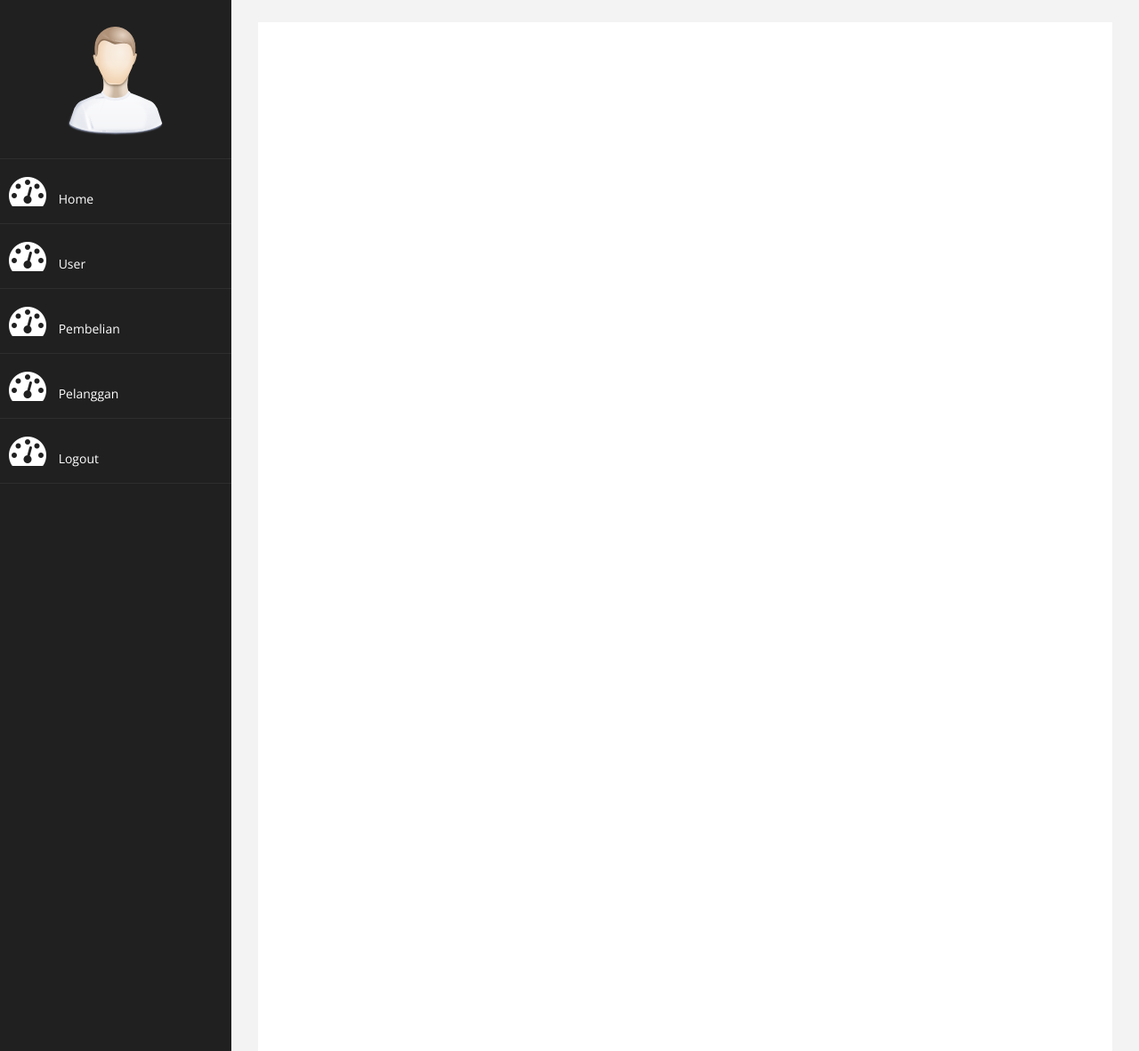
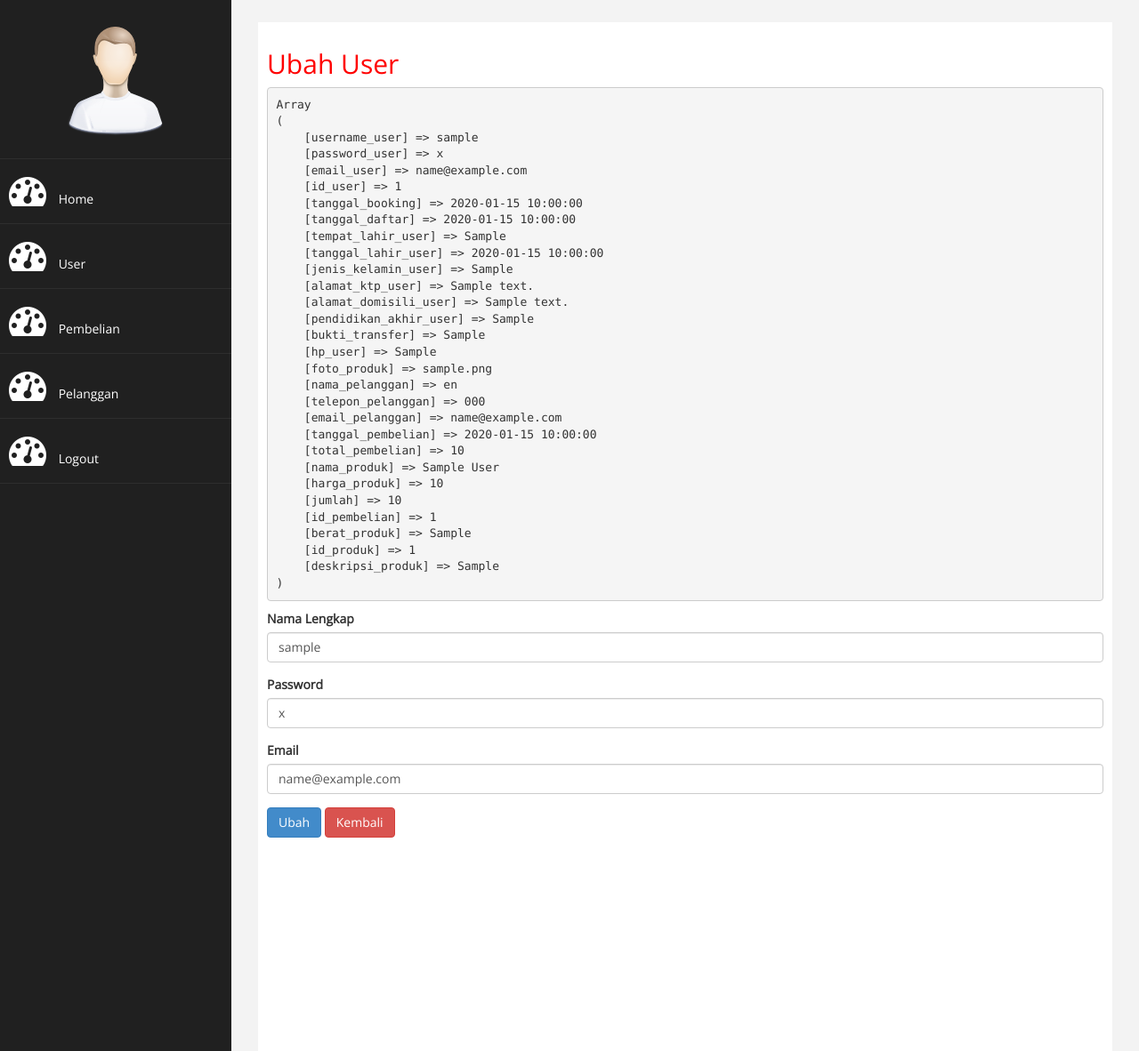
Before and after one commit to Richcy/LPK-CHARITY, a PHP site: page /admin/index.php?halaman=ubahuser&id=1 in a window 1280 px wide. Shown: the part 60-1242 px from the top of the page at 89% size. Run offline with PHP 8.4, Linux system fonts and the light colour scheme; the visitor is signed in with stand-in values (Sample User, id 1); tables that the repository leaves empty or names only in its code hold one stand-in row (values such as "Sample post").

Commit message:
update hapus & ubah user

```diff
--- a/admin/index.php
+++ b/admin/index.php
@@ -98,13 +98,13 @@ font-size: 16px;"> Last access : 30 May 2014 &nbsp; <a href="login.html" class="
                     {
                         include 'tambahproduk.php';
                     }
-                    else if($_GET ['halaman']=="hapusproduk")
+                    else if($_GET ['halaman']=="hapususer")
                     {
-                        include 'hapusproduk.php';
+                        include 'hapususer.php';
                     }
-                    else if($_GET ['halaman']=="ubahproduk")
+                    else if($_GET ['halaman']=="ubahuser")
                     {
-                        include 'ubahproduk.php';
+                        include 'ubahuser.php';
                     }
                     else if ($_GET['halaman']=="logout")
                     {
--- /dev/null
+++ b/admin/ubahuser.php
@@ -0,0 +1,67 @@
+<h2>Ubah User</h2>
+
+<?php
+
+$ambil=$koneksi->query("SELECT * FROM user WHERE id_user='$_GET[id]'");
+$pecah = $ambil->fetch_assoc();
+//$fotolama=$pecah['foto_produk'];
+
+echo "<pre>";
+print_r($pecah);
+echo "</pre>";
+
+?>
+
+<form method = "post" enctype="multipart/form-data">
+	<div class = "form-group">
+		<label>Nama Lengkap</label>
+		<input type="text" name="nama" class="form-control"value ="<?php echo $pecah['username_user'];?>">
+	</div>
+	<div class = "form-group">
+		<label>Password</label>
+		<input type="text" name="password" class="form-control" value = "<?php echo $pecah['password_user'];?>">
+	</div>
+	<div class = "form-group">
+		<label>Email</label>
+		<input type="email" name="email" class="form-control"value = "<?php echo $pecah['email_user']; ?>">
+	</div>
+
+	<button class = "btn btn-primary" name="ubah">Ubah</button>
+	<button class = "btn btn-danger" name="kembali">Kembali</button>
+
+</form>
+
+<?php
+
+if(isset($_POST['ubah']))
+{
+	/*$namafoto=$_FILES['foto']['name'];
+	$lokasifoto =$_FILES['foto']['tmp_name'];
+	//jika foto dirubah
+	if(!empty($lokasifoto))
+	{
+		unlink("../foto_produk/$fotolama");
+
+		move_uploaded_file($lokasifoto, "../foto_produk/$namafoto");
+
+		$koneksi->query("UPDATE produk SET nama_produk='$_POST[nama]',
+			harga_produk='$_POST[harga]',berat_produk='$_POST[berat]',
+			foto_produk='$namafoto',deskripsi_produk='$_POST[deskripsi]'
+			WHERE id_produk='$_GET[id]'");
+	}*/
+	//else
+	{
+		$koneksi->query("UPDATE user SET username_user='$_POST[nama]',
+			password_user='$_POST[password]',email_user='$_POST[email]'
+			WHERE id_user='$_GET[id]'");
+	}
+	echo "<script>alert('data user telah diubah');</script>";
+	echo "<script>location='index.php?halaman=user';</script>";
+
+}
+elseif(isset($_POST['kembali']))
+{
+	echo "<script>location='index.php?halaman=user';</script>";
+}
+
+  ?>
--- a/admin/user.php
+++ b/admin/user.php
@@ -32,7 +32,8 @@
 			<td><?php echo $pecah['email_user'];?></td>
 			<td><?php echo $pecah['hp_user'];?></td>
 			<td>
-				<a href="" class = "btn btn-danger">hapus</a>
+				<a href = "index.php?halaman=hapususer&id=<?php echo $pecah["id_user"];?>" class="btn-danger btn">Hapus</a>
+				<a href = "index.php?halaman=ubahuser&id=<?php echo $pecah['id_user'];?>" class="btn btn-warning">Ubah</a>
 			</td>
 		</tr>
 		<?php $nomor++; ?>
```
Also changed, not shown: admin/hapususer.php (added, +11 -0 lines).
